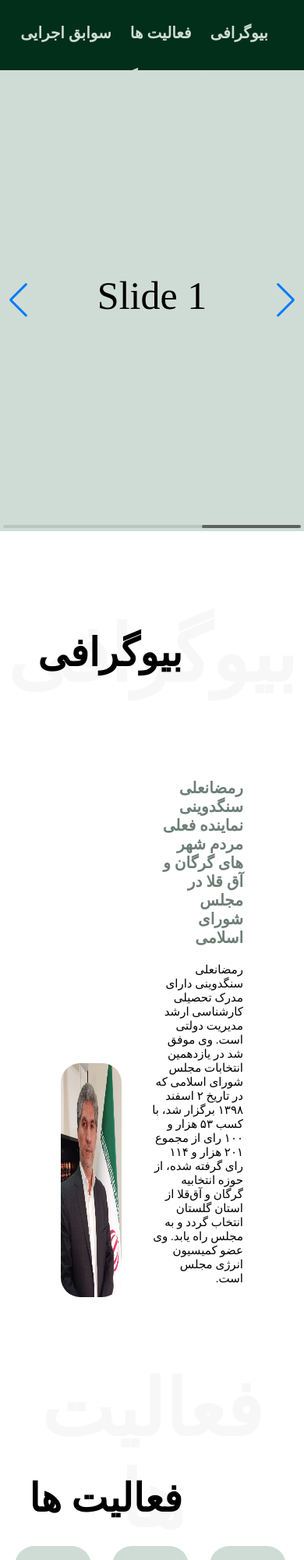
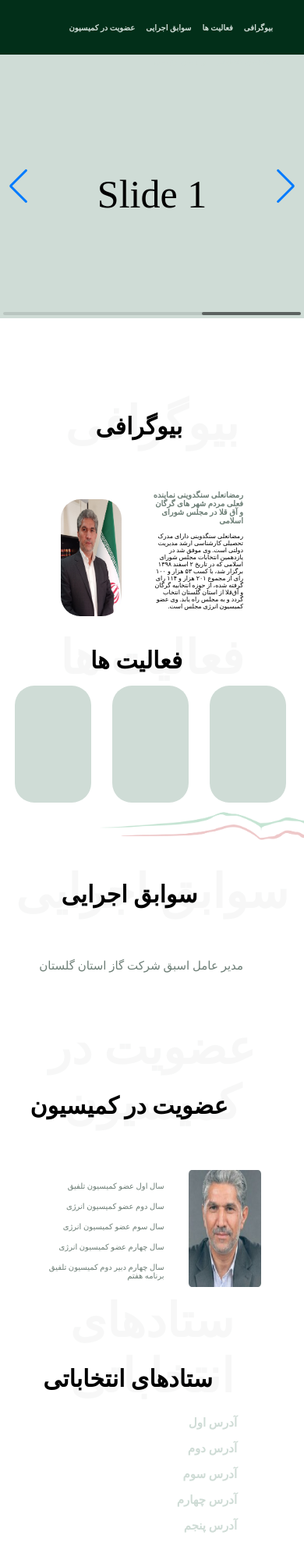
Before and after one commit to DiakoCompany/Template-2, a plain HTML site: page index.html in a window 390 px wide. Shown: the top 2000 px of the page at 78% size. Drawn offline with nearby package versions, Linux system fonts and the light colour scheme; grey boxes are pictures that could not be loaded.

Commit message:
Update Mobile-L.css

```diff
--- a/css/Responsive/Mobile-L.css
+++ b/css/Responsive/Mobile-L.css
@@ -2,39 +2,45 @@
 {
     .Title_Fade
     {
-        font-size: 100px;
+        font-size: 60px;
         opacity: 5%;
         margin-top: 100px;
         margin-bottom: 0px;
     }
     .Title
     {
-        font-size: 50px;
-        margin-top: -90px;
+        font-size: 30px;
+        margin-top: -50px;
     }
     /* Header */
     header
     {
         width: 100%;
-        height: 90px;
+        height: 70px;
+        text-align: right !important;
     }
     header li
     {
-        font-size: 20px;
-        margin-left: 20px;
+        font-size: 10px;
+        margin-left: 10px;
         padding-top: 30px;
     }
     /* Baner */
     #Baner
     {
         width: 100%;
-        height: 70%;
+        height: 40%;
     }
     .Slide
     {
-        margin-top: 260px!important;
+        margin-top: 150px!important;
+        font-size: 15px;
     }
     /* About */
+    #About
+    {
+        height: 200px;
+    }
     #About .Title
     {
         margin-right: 40%;
@@ -42,30 +48,30 @@
     #About .About-info
     {
         width: 30%;
-        margin-top: 100px;
+        margin-top: 50px;
         margin-right:20% ;
     }
     #About img
     {
         width: 20%;
-        height: 300px;
+        height: 150px;
         margin-right: 60%;
-        margin-top: -300px;
+        margin-top: -150px;
         border-radius: 25px;
     }
     #About h3
     {
-        font-size: 20px;
+        font-size: 10px;
     }
     #About p
     {
-        font-size:15px;
+        font-size:8px;
     }
     /* Activity */
     #Activity
     {
         width: 100%;
-        height: 500px;
+        height: 200px;
     }
     #Activity .Title
     {
@@ -75,7 +81,7 @@
     {
         margin-top: 0px;
         width: 25%;
-        height: 300px;
+        height: 150px;
         margin-right: 6%;
         border-radius: 25px;
     }
@@ -88,7 +94,7 @@
     #Executive
     {
         width: 100%;
-        height: 200px;
+        height: 100px;
     }
     #Executive .Title
     {
@@ -96,47 +102,47 @@
     }
     #Executive p
     {
-        font-size: 25px ;
+        font-size: 15px ;
         margin-right: 20%;
-        margin-top: 80px;
+        margin-top: 50px;
     }
     /* Commission */
     #Commission
     {
         width: 100%;
-        height: 450px;
+        height: 250px;
     }
     #Commission .Title
     {
-        margin-right: 27%;
+        margin-right: 25%;
     }
     #Commission .Commission-Info
     {
         width: 80%;
         margin-right: 10%;
-        padding-top: 100px;
+        padding-top: 50px;
     }
     #Commission img
     {
-        width: 25%;
-        height: 250px;
-        margin-right: 10%;
+        width: 30%;
+        height: 150px;
+        margin-right: 5%;
     }
     #Commission .Commission-Text
     {
-        width: 40%;
-        margin-right: 20%;
+        width: 80%;
+        margin-right: 10%;
     }
     .Commission-Text p
     {
-        margin-top: 30px;
-        font-size: 15px;
+        margin-top: 15px;
+        font-size: 10px;
     }
     /* Compaign */
     #Compaign
     {
         width: 100%;
-        height: 800px;
+        height: 500px;
     }
     #Compaign .Title
     {
@@ -150,19 +156,19 @@
     #Compaign .Compaign-Info
     {
         width: 40%;
-        height: 250px;
+        height: 170px;
         margin-right: 20%;
     }
     .Compaign-Info h3
     {
-        font-size: 20px;
-        margin-top: 20px;
-        margin-right: 10%;
+        font-size: 15px;
+        margin-top: 15px;
+        margin-right: 5%;
     }
     #Compaign iframe
     {
         width: 80% !important;
-        height: 350px;
+        height: 250px;
         margin-right: 10%;
         border-radius: 50px;
     }
@@ -170,7 +176,7 @@
     #Contact
     {
         width: 100%;
-        height: 400px;
+        height: 250px;
     }
     #Contact .Title
     {
@@ -183,33 +189,33 @@
     #Contact .Social-box
     {
         width: 40%;
-        height: 300px;
-        margin-top: -220px;
-        padding-right: 70px;
+        height: 150px;
+        margin-top: -120px;
+        padding-right: 20px;
     }
     #Contact p
     {
-        margin-top: 25px;
+        margin-top: 15px;
         margin-right: 50px;
-        font-size: 15px;
+        font-size: 10px;
     }
     #Contact .Social-Icon
     {
-        width: 30px;
-        height: 30px;
+        width: 15px;
+        height: 15px;
         margin-left: 20px;
     }
     /* Footer */
     footer
     {
         width: 100%;
-        height: 100px;
+        height: 70px;
         padding-top: 30px;
     }
     footer h4
     {
         padding: 0 !important;
         margin: 0 !important;
-        font-size: 25px;
+        font-size: 15px;
     }
 }
```
